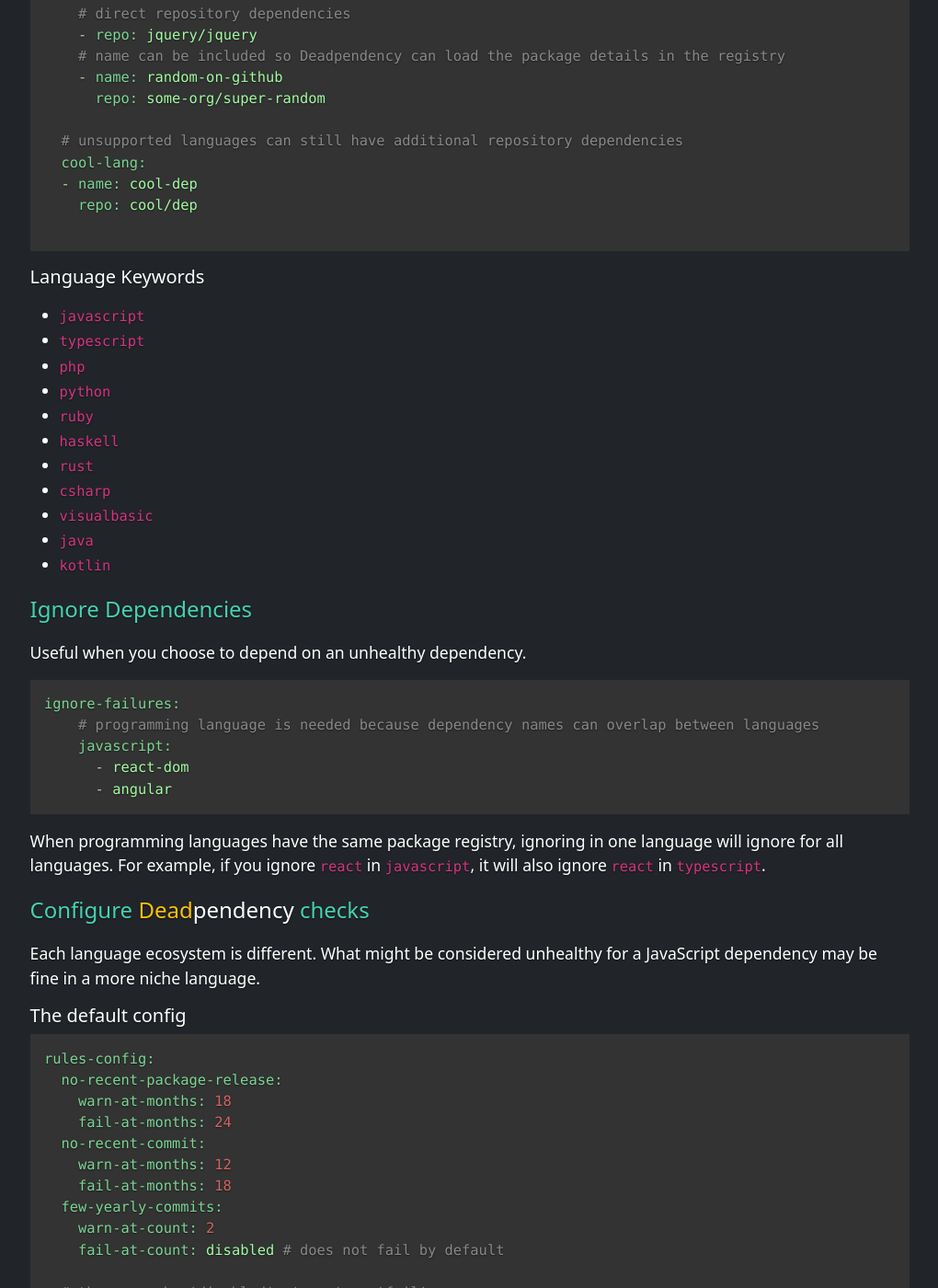
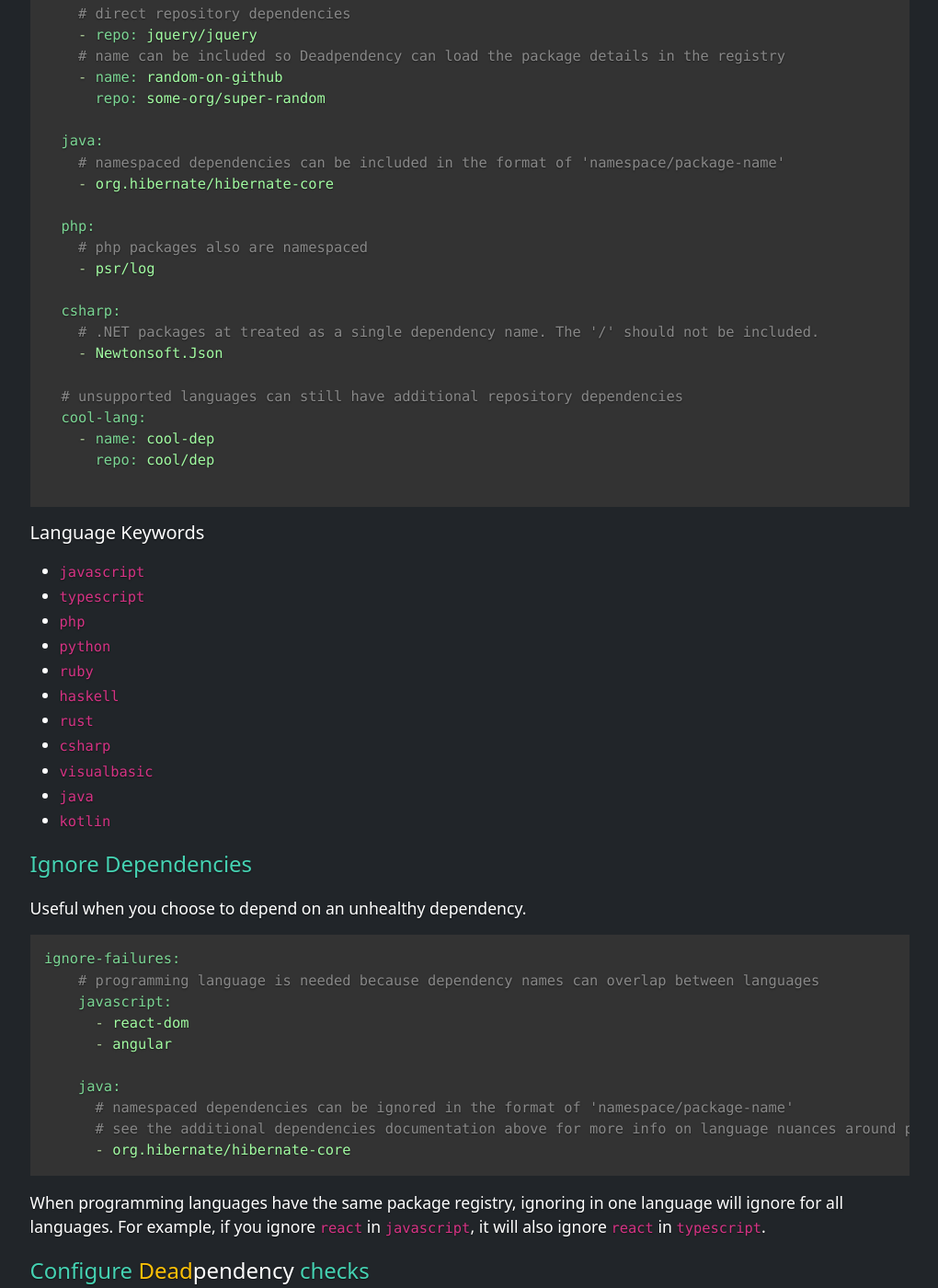
Before and after one commit to deadpendency/deadpendency.github.io, a Jekyll site: the page built from docs/config.html, in a window 1280 px wide and 1400 px high, scrolled down 1535 px. Shown: the whole window at 92% size, without its empty margins (129-1149 px from the left). Built offline with Jekyll 4.4.1, drawn with Linux system fonts in a browser that asks for light colours; nearby versions of some CDN libraries.

Commit message:
Document how to identify a namespaced dep in config

```diff
--- a/docs/config.html
+++ b/docs/config.html
@@ -72,10 +72,22 @@ title: Deadpendency Configuration
     - name: random-on-github
       repo: some-org/super-random
 
+  java:
+    # namespaced dependencies can be included in the format of 'namespace/package-name'
+    - org.hibernate/hibernate-core
+
+  php:
+    # php packages also are namespaced
+    - psr/log
+
+  csharp:
+    # .NET packages at treated as a single dependency name. The '/' should not be included.
+    - Newtonsoft.Json
+
   # unsupported languages can still have additional repository dependencies
   cool-lang:
-  - name: cool-dep
-    repo: cool/dep
+    - name: cool-dep
+      repo: cool/dep
 
 </code></pre>
 
@@ -106,6 +118,11 @@ title: Deadpendency Configuration
     javascript:
       - react-dom
       - angular
+
+    java:
+      # namespaced dependencies can be ignored in the format of 'namespace/package-name'
+      # see the additional dependencies documentation above for more info on language nuances around package names
+      - org.hibernate/hibernate-core
 </code></pre>
 
 <p>
```
